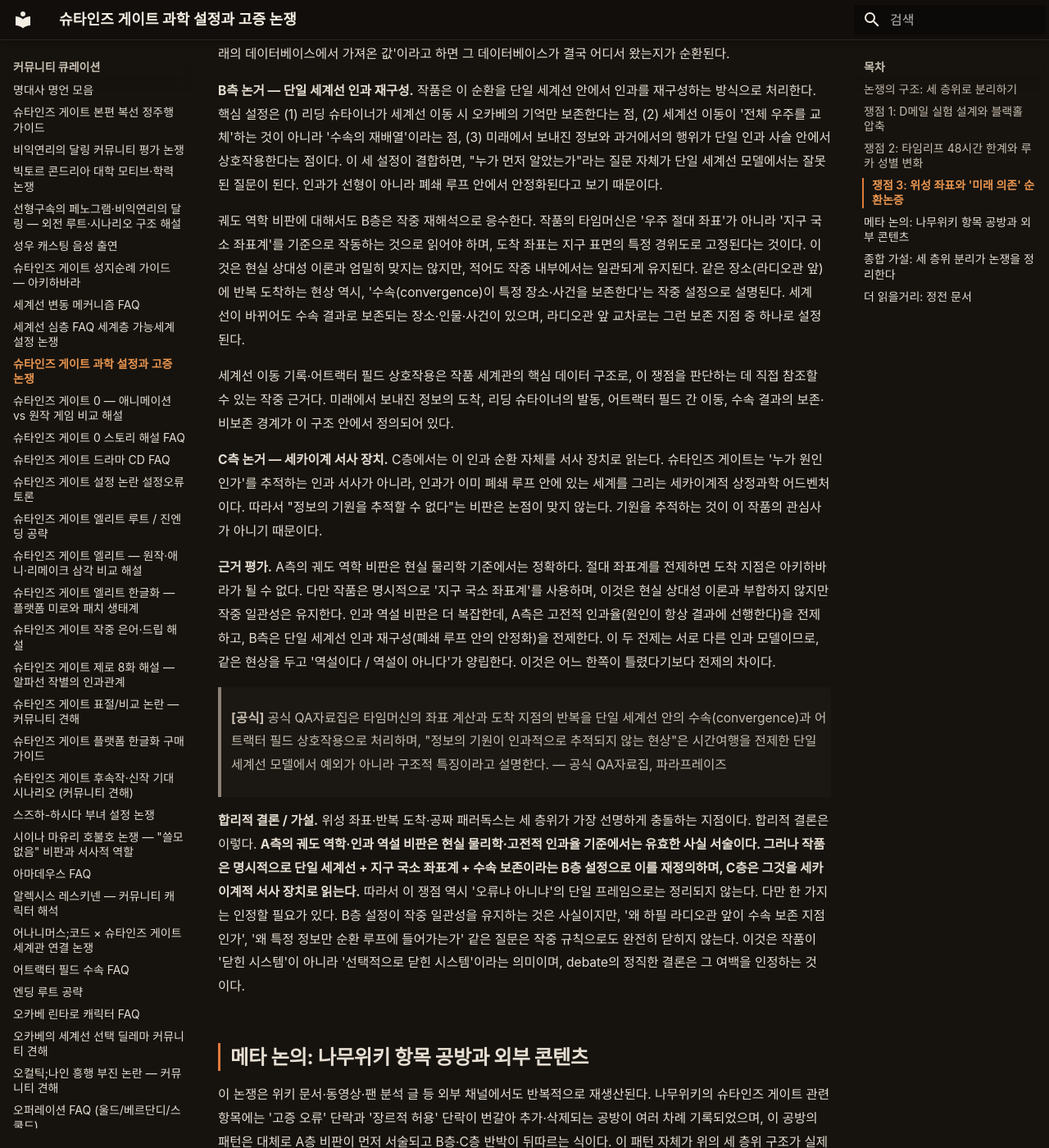
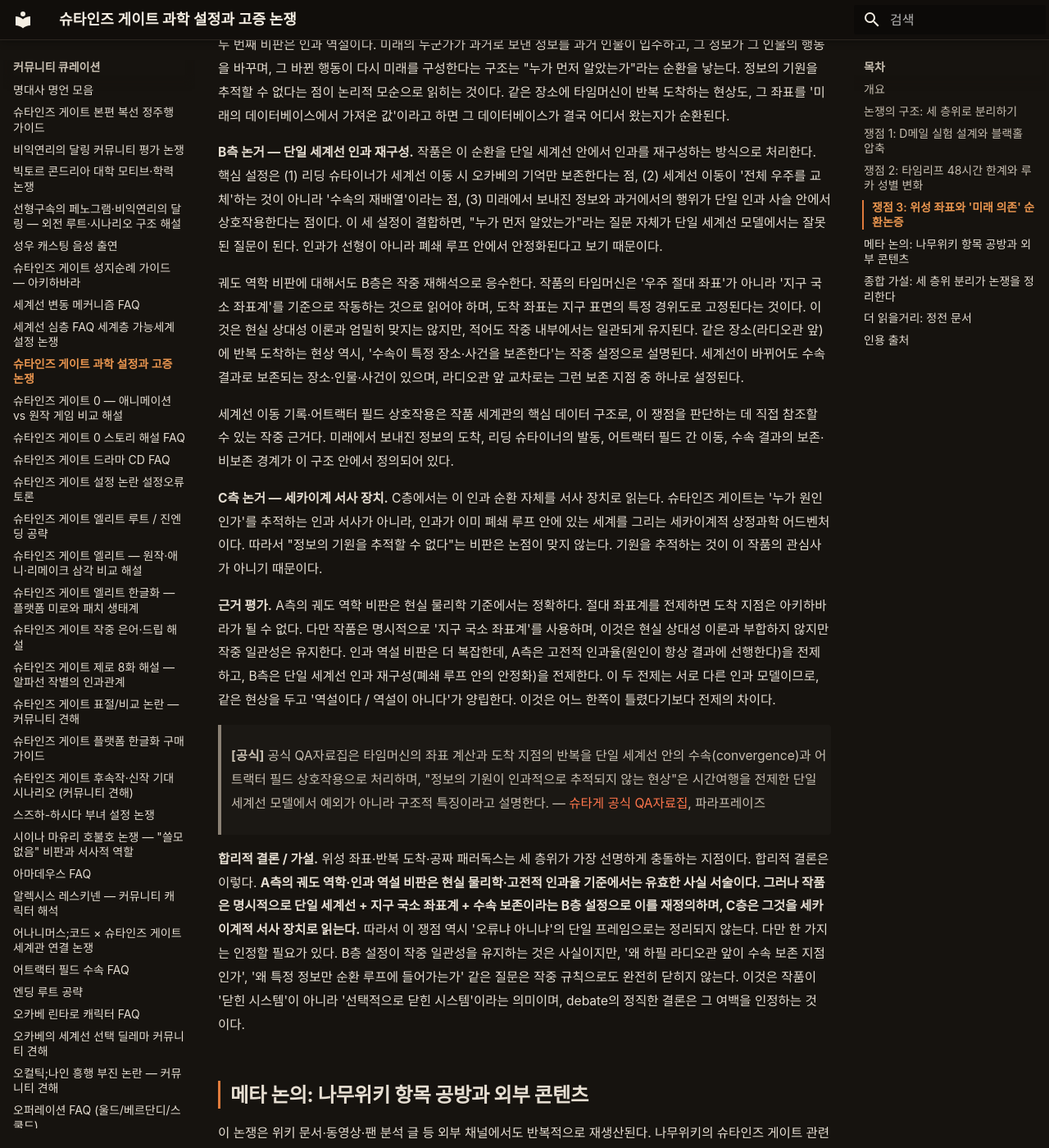
Before and after one commit to sgwiki/sgwiki.github.io, an MkDocs documentation site: the page built from wiki/커뮤니티-큐레이션/슈타게-과학-고증-논쟁.md, in a window 1280 px wide and 1400 px high, scrolled down 4557 px. Shown: the whole window at 82% size. Built offline with MkDocs 1.6.1 and Material for MkDocs 9.7.7, drawn with Linux system fonts in a browser that asks for light colours; some web fonts are replaced; some of the changed text lies outside the part shown.

Commit message:
chore(wiki): 슈타게-과학-고증-논쟁 정비 — 개요·인용 출처 섹션 추가·영어 병기 제거(수속)·번역투(가져들어·무관한다고)·조사 교정·공식 QA자료집 내부 링크 교정
Co-Authored-By: Claude Opus 4.6 <noreply@anthropic.com>

```diff
--- a/wiki/커뮤니티-큐레이션/슈타게-과학-고증-논쟁.md
+++ b/wiki/커뮤니티-큐레이션/슈타게-과학-고증-논쟁.md
@@ -22,9 +22,11 @@ tags:
 
 # 슈타인즈 게이트 과학 설정과 고증 논쟁
 
+## 개요
+
 슈타인즈 게이트는 팬 사이에서 흔히 '슈타게'로 불리며, 아키하바라의 소규모 연구소가 우연히 시간 통신을 발견했다는 설정에서 출발한다. SERN의 거대 입자 가속기, 블랙홀을 매개로 한 마이크로 시간여행, 과거로 되돌아가는 D메일, 의식을 48시간 과거로 보내는 타임리프, 그리고 미래에서 도착한 타임머신까지. 작품은 이런 거대한 '과학' 어휘를 연달아 소비하면서도, 동시에 "이게 과학적으로 말이 되느냐"라는 질문을 시청자·독자에게 계속 던지는 구조를 취한다.
 
-그 질문에 대한 반응은 극단적으로 갈린다. 한쪽에서는 LHC(대형 강입자 충돌기)·블랙홀 증발·염색체·궤도 역학 같은 실제 물리학 기준을 가져들어 이른바 '고증 오류' 목록을 작성하고, 다른 한쪽에서는 작품이 스스로 표방한 '상정과학 어드벤처'라는 장르 표기와 작중 자체 규칙을 근거로 그런 비판 자체가 평행선임을 주장한다. 이 페이지는 어느 한쪽 입장을 단정하지 않는다. 대신, 반복해서 교차해 온 논쟁을 **세 층위**로 분리하고 각 쟁점마다 양측 논거·근거·한계를 정리해, 이 평행선 구도가 왜 발생했는지, 그리고 어디까지는 합의가 가능하고 어디부터는 서사적 선택으로 남는지를 보여주는 것을 목적으로 한다.
+그 질문에 대한 반응은 극단적으로 갈린다. 한쪽에서는 LHC(대형 강입자 충돌기)·블랙홀 증발·염색체·궤도 역학 같은 실제 물리학 기준을 가져와서 이른바 '고증 오류' 목록을 작성하고, 다른 한쪽에서는 작품이 스스로 표방한 '상정과학 어드벤처'라는 장르 표기와 작중 자체 규칙을 근거로 그런 비판 자체가 평행선임을 주장한다. 이 페이지는 어느 한쪽 입장을 단정하지 않는다. 대신, 반복해서 교차해 온 논쟁을 **세 층위**로 분리하고 각 쟁점마다 양측 논거·근거·한계를 정리해, 이 평행선 구도가 왜 발생했는지, 그리고 어디까지는 합의가 가능하고 어디부터는 서사적 선택으로 남는지를 보여주는 것을 목적으로 한다.
 
 ## 논쟁의 구조: 세 층위로 분리하기
 
@@ -68,7 +70,7 @@ tags:
 
 **근거 평가.** 타임리프 48시간 한계는 B층에서 기계 스펙 + 해마 부하라는 작중 이중 제약으로 비교적 잘 닫힌다. '정확히 48시간'이라는 숫자가 현실 물리학으로 유도되지 않는다는 A측 비판은 사실이지만, 그것이 작중 일관성을 깨뜨리지는 않는다. 반면 루카 성별 변화는 더 미묘하다. A측 비판이 성립하는 것은 '염색체가 바뀐다'는 표면적 서술에만 적용될 때이고, B층의 '수정 순간 변화 → 다른 세계선 이동 → 다른 개체 출생'이라는 재정의를 받아들이면 A측 비판의 과녁이 크게 이동한다.
 
-다만 B층 재정의에도 남는 여백이 있다. "왜 수정 순간의 미세 변화가 하필 '성별'이라는 거시적 결과로 수렴했는가"라는 질문은 작중 설정으로 완전히 닫히지 않는다. 수속(convergence) 개념으로 '어떤 결과는 세계선이 바뀌어도 보존된다'고 설명하지만, 역설적으로 루카의 성별은 수속으로 보존되지 않는 '가변 결과'로 설정되어 있다. 이 가변성의 기준이 작품 내에서 명시적으로 정리되지 않는다는 점은 B층의 한계로 인정할 필요가 있다.
+다만 B층 재정의에도 남는 여백이 있다. "왜 수정 순간의 미세 변화가 하필 '성별'이라는 거시적 결과로 수렴했는가"라는 질문은 작중 설정으로 완전히 닫히지 않는다. 수속 개념으로 '어떤 결과는 세계선이 바뀌어도 보존된다'고 설명하지만, 역설적으로 루카의 성별은 수속으로 보존되지 않는 '가변 결과'로 설정되어 있다. 이 가변성의 기준이 작품 내에서 명시적으로 정리되지 않는다는 점은 B층의 한계로 인정할 필요가 있다.
 
 > **[팬 분석]** 팬 분석 문헌은 타임리프 48시간 한계를 '기계 스펙 + 뇌 해마 부하'라는 작중 이중 제약으로 일관되게 설명 가능하다고 보며, 루카 성별 변화는 '염색체 직접 변화'가 아니라 '수정 시점 변화에 따른 세계선 이동'으로 재정의할 때 작중 메커니즘과 모순되지 않는다고 지적한다. — 팬 분석 논문(D메일과 세계선 이동 장), 파라프레이즈
 
@@ -84,7 +86,7 @@ tags:
 
 **B측 논거 — 단일 세계선 인과 재구성.** 작품은 이 순환을 단일 세계선 안에서 인과를 재구성하는 방식으로 처리한다. 핵심 설정은 (1) 리딩 슈타이너가 세계선 이동 시 오카베의 기억만 보존한다는 점, (2) 세계선 이동이 '전체 우주를 교체'하는 것이 아니라 '수속의 재배열'이라는 점, (3) 미래에서 보내진 정보와 과거에서의 행위가 단일 인과 사슬 안에서 상호작용한다는 점이다. 이 세 설정이 결합하면, "누가 먼저 알았는가"라는 질문 자체가 단일 세계선 모델에서는 잘못된 질문이 된다. 인과가 선형이 아니라 폐쇄 루프 안에서 안정화된다고 보기 때문이다.
 
-궤도 역학 비판에 대해서도 B층은 작중 재해석으로 응수한다. 작품의 타임머신은 '우주 절대 좌표'가 아니라 '지구 국소 좌표계'를 기준으로 작동하는 것으로 읽어야 하며, 도착 좌표는 지구 표면의 특정 경위도로 고정된다는 것이다. 이것은 현실 상대성 이론과 엄밀히 맞지는 않지만, 적어도 작중 내부에서는 일관되게 유지된다. 같은 장소(라디오관 앞)에 반복 도착하는 현상 역시, '수속(convergence)이 특정 장소·사건을 보존한다'는 작중 설정으로 설명된다. 세계선이 바뀌어도 수속 결과로 보존되는 장소·인물·사건이 있으며, 라디오관 앞 교차로는 그런 보존 지점 중 하나로 설정된다.
+궤도 역학 비판에 대해서도 B층은 작중 재해석으로 응수한다. 작품의 타임머신은 '우주 절대 좌표'가 아니라 '지구 국소 좌표계'를 기준으로 작동하는 것으로 읽어야 하며, 도착 좌표는 지구 표면의 특정 경위도로 고정된다는 것이다. 이것은 현실 상대성 이론과 엄밀히 맞지는 않지만, 적어도 작중 내부에서는 일관되게 유지된다. 같은 장소(라디오관 앞)에 반복 도착하는 현상 역시, '수속이 특정 장소·사건을 보존한다'는 작중 설정으로 설명된다. 세계선이 바뀌어도 수속 결과로 보존되는 장소·인물·사건이 있으며, 라디오관 앞 교차로는 그런 보존 지점 중 하나로 설정된다.
 
 세계선 이동 기록·어트랙터 필드 상호작용은 작품 세계관의 핵심 데이터 구조로, 이 쟁점을 판단하는 데 직접 참조할 수 있는 작중 근거다. 미래에서 보내진 정보의 도착, 리딩 슈타이너의 발동, 어트랙터 필드 간 이동, 수속 결과의 보존·비보존 경계가 이 구조 안에서 정의되어 있다.
 
@@ -92,7 +94,7 @@ tags:
 
 **근거 평가.** A측의 궤도 역학 비판은 현실 물리학 기준에서는 정확하다. 절대 좌표계를 전제하면 도착 지점은 아키하바라가 될 수 없다. 다만 작품은 명시적으로 '지구 국소 좌표계'를 사용하며, 이것은 현실 상대성 이론과 부합하지 않지만 작중 일관성은 유지한다. 인과 역설 비판은 더 복잡한데, A측은 고전적 인과율(원인이 항상 결과에 선행한다)을 전제하고, B측은 단일 세계선 인과 재구성(폐쇄 루프 안의 안정화)을 전제한다. 이 두 전제는 서로 다른 인과 모델이므로, 같은 현상을 두고 '역설이다 / 역설이 아니다'가 양립한다. 이것은 어느 한쪽이 틀렸다기보다 전제의 차이다.
 
-> **[공식]** 공식 QA자료집은 타임머신의 좌표 계산과 도착 지점의 반복을 단일 세계선 안의 수속(convergence)과 어트랙터 필드 상호작용으로 처리하며, "정보의 기원이 인과적으로 추적되지 않는 현상"은 시간여행을 전제한 단일 세계선 모델에서 예외가 아니라 구조적 특징이라고 설명한다. — 공식 QA자료집, 파라프레이즈
+> **[공식]** 공식 QA자료집은 타임머신의 좌표 계산과 도착 지점의 반복을 단일 세계선 안의 수속(convergence)과 어트랙터 필드 상호작용으로 처리하며, "정보의 기원이 인과적으로 추적되지 않는 현상"은 시간여행을 전제한 단일 세계선 모델에서 예외가 아니라 구조적 특징이라고 설명한다. — [슈타게 공식 QA자료집](../공식자료/qa-자료집.md), 파라프레이즈
 
 **합리적 결론 / 가설.** 위성 좌표·반복 도착·공짜 패러독스는 세 층위가 가장 선명하게 충돌하는 지점이다. 합리적 결론은 이렇다. **A측의 궤도 역학·인과 역설 비판은 현실 물리학·고전적 인과율 기준에서는 유효한 사실 서술이다. 그러나 작품은 명시적으로 단일 세계선 + 지구 국소 좌표계 + 수속 보존이라는 B층 설정으로 이를 재정의하며, C층은 그것을 세카이계적 서사 장치로 읽는다.** 따라서 이 쟁점 역시 '오류냐 아니냐'의 단일 프레임으로는 정리되지 않는다. 다만 한 가지는 인정할 필요가 있다. B층 설정이 작중 일관성을 유지하는 것은 사실이지만, '왜 하필 라디오관 앞이 수속 보존 지점인가', '왜 특정 정보만 순환 루프에 들어가는가' 같은 질문은 작중 규칙으로도 완전히 닫히지 않는다. 이것은 작품이 '닫힌 시스템'이 아니라 '선택적으로 닫힌 시스템'이라는 의미이며, debate의 정직한 결론은 그 여백을 인정하는 것이다.
 
@@ -119,3 +121,5 @@ tags:
 - [[lore/시간여행-방법-비교]] — D메일·타임리프·타임머신의 작중 메커니즘 비교
 - [[커뮤니티-큐레이션/faq-시간이동-메커니즘-비교]] — 커뮤니티 반복 질문 정리
 - [[커뮤니티-큐레이션/세계선-심층-FAQ-세계층-가능세계-설정-논쟁]] — 세계선·세계층·가능세계 해석을 둘러싼 심층 논쟁
+
+## 인용 출처
```
Also changed, not shown: other parts of wiki/커뮤니티-큐레이션/슈타게-과학-고증-논쟁.md (+1 -1 lines).
